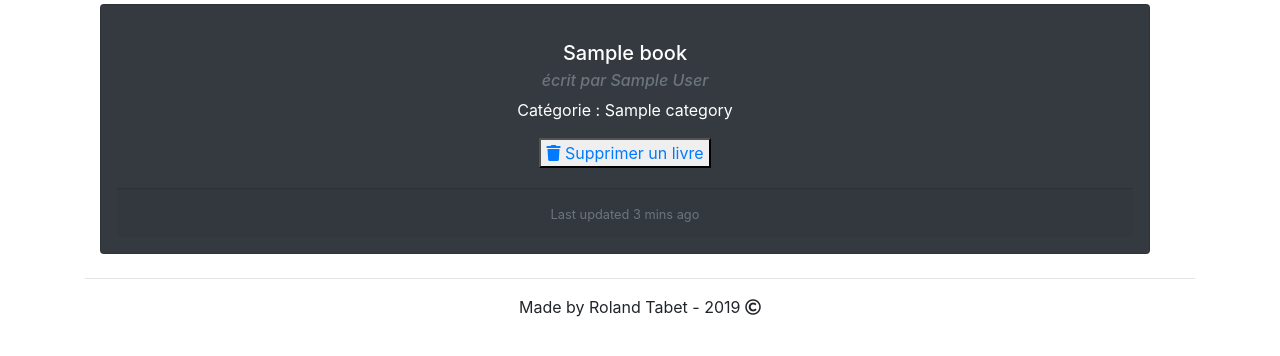
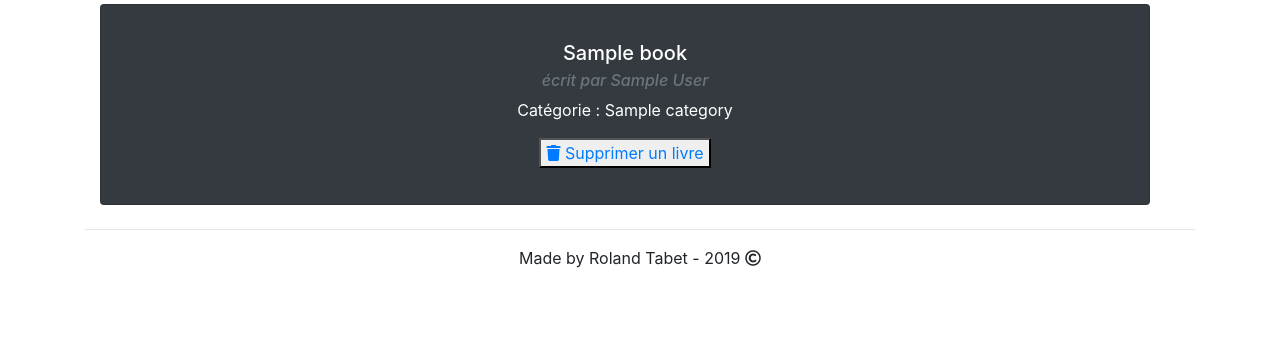
Before and after one commit to RolandTHB/bookStore, a PHP site: the page made by Vue/homeView.php in a window 1280 px wide. Shown: the part 226-582 px from the top of the page. Run offline with PHP 8.4, Linux system fonts and the light colour scheme; the template is opened without the code that fills it: most values are stand-ins (such as "Sample title", 1, 10 or a date in 2020); some libraries are stand-ins or nearby versions.

Commit message:
update homeview

```diff
--- a/Vue/homeView.php
+++ b/Vue/homeView.php
@@ -53,9 +53,6 @@ require 'Part/navbar.php';
                     <div>
                     </div>
                 </div>
-                <div class="card-footer">
-                    <small class="text-muted">Last updated 3 mins ago</small>
-                </div>
             </div>
         </div>
         <?php
```
